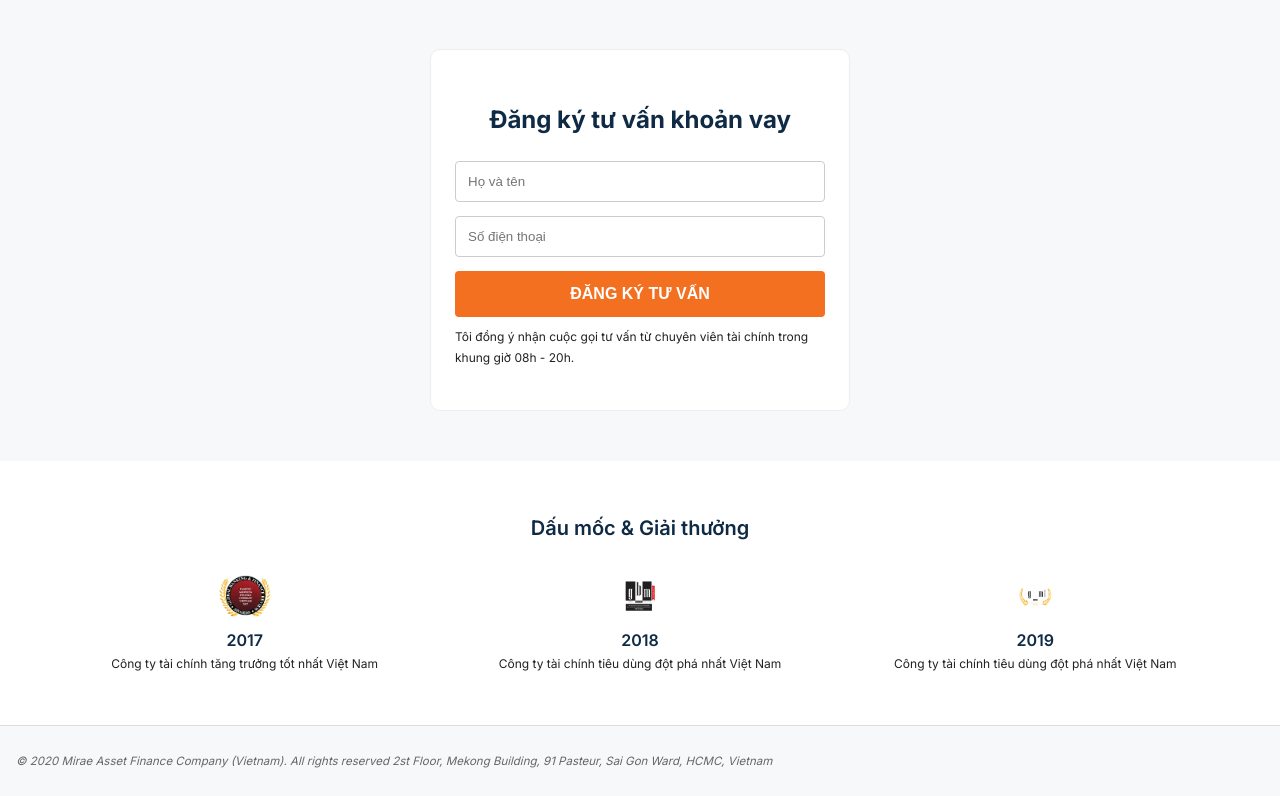
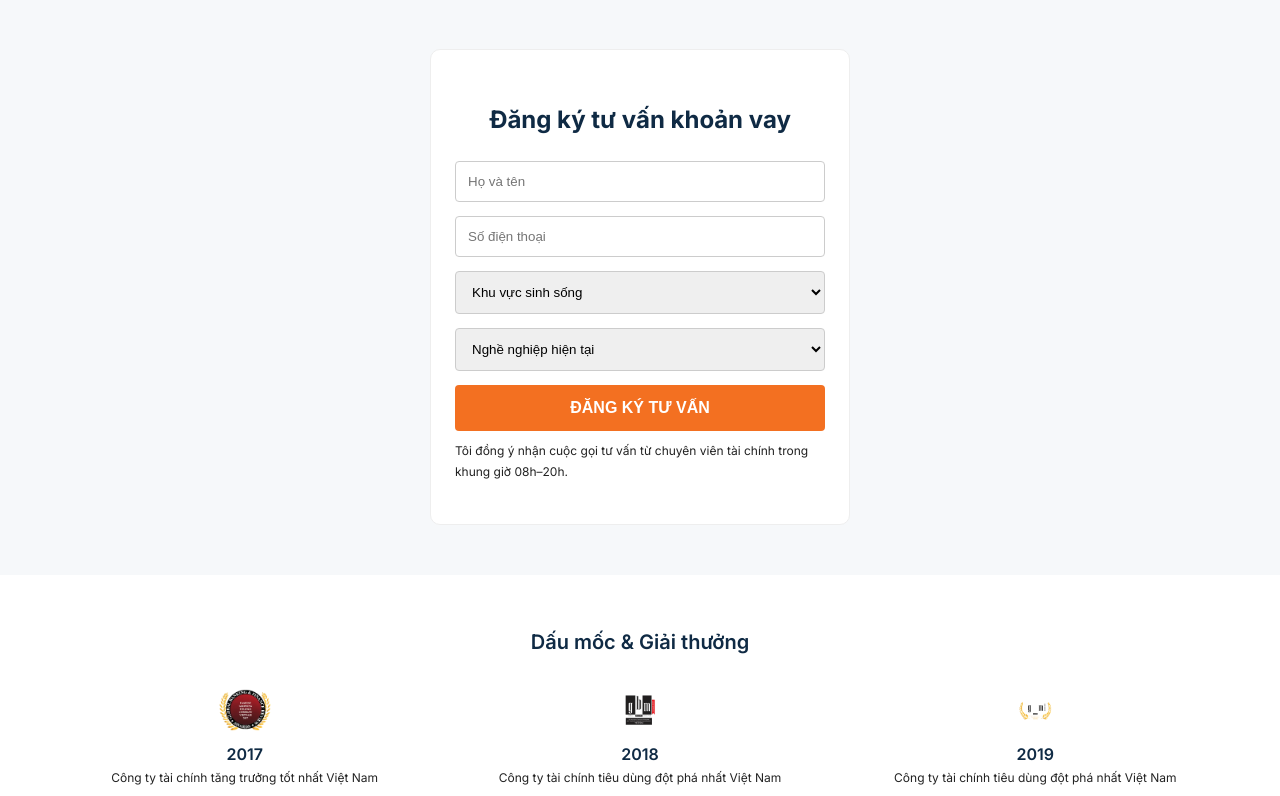
Before and after one commit to crm-baotin/mafc-landing, a Django app: page / in a window 1280 px wide. Shown: the part 1413-2209 px from the top of the page. Before the commit the page ends 2181 px from the top, so only its background shows below. Run offline with Django 5.2, Linux system fonts and the light colour scheme.

Commit message:
Restore full consultation form fields

```diff
--- a/leads/templates/leads/landing_mafc.html
+++ b/leads/templates/leads/landing_mafc.html
@@ -245,12 +245,42 @@ footer{
     <div class="form-wrap">
       <h2>Đăng ký tư vấn khoản vay</h2>
       <form method="post">
-        {% csrf_token %}
-        <div class="form-group"><input name="full_name" placeholder="Họ và tên" required></div>
-        <div class="form-group"><input name="phone" placeholder="Số điện thoại" required></div>
-        <button class="btn">ĐĂNG KÝ TƯ VẤN</button>
-        <p class="consent">Tôi đồng ý nhận cuộc gọi tư vấn từ chuyên viên tài chính trong khung giờ 08h - 20h.</p>
-      </form>
+  {% csrf_token %}
+
+  <div class="form-group">
+    <input name="full_name" placeholder="Họ và tên" required>
+  </div>
+
+  <div class="form-group">
+    <input name="phone" placeholder="Số điện thoại" required>
+  </div>
+
+  <div class="form-group">
+    <select name="location" required>
+      <option value="">Khu vực sinh sống</option>
+      <option value="Hà Nội">Hà Nội</option>
+      <option value="TP HCM">TP Hồ Chí Minh</option>
+      <option value="Khác">Khác</option>
+    </select>
+  </div>
+
+  <div class="form-group">
+    <select name="job" required>
+      <option value="">Nghề nghiệp hiện tại</option>
+      <option value="Lao động tự do">Lao động tự do</option>
+      <option value="Làm công ty hưởng lương">Làm công ty hưởng lương</option>
+      <option value="Tự doanh">Tự doanh</option>
+      <option value="Khác">Khác</option>
+    </select>
+  </div>
+
+  <button class="btn">ĐĂNG KÝ TƯ VẤN</button>
+
+  <p class="consent">
+    Tôi đồng ý nhận cuộc gọi tư vấn từ chuyên viên tài chính trong khung giờ 08h–20h.
+  </p>
+</form>
+
     </div>
   </div>
 </section>
```
